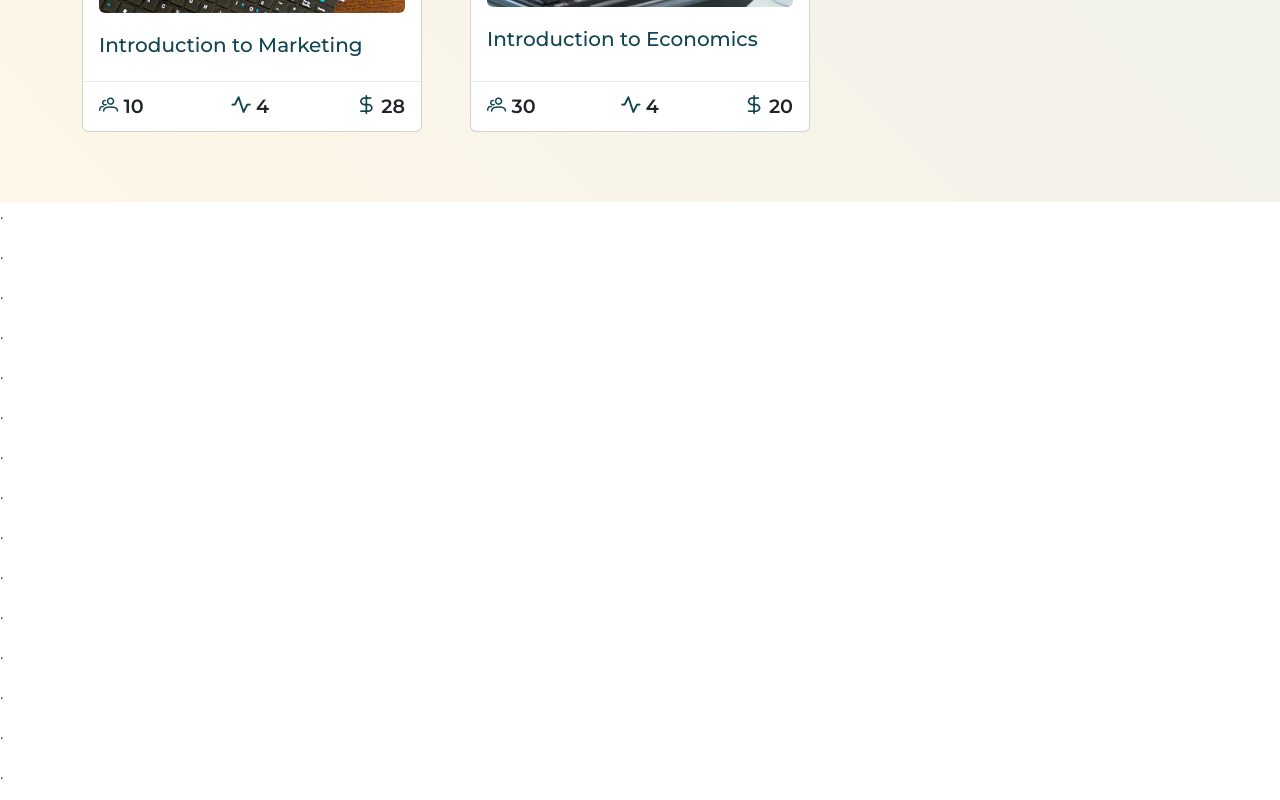
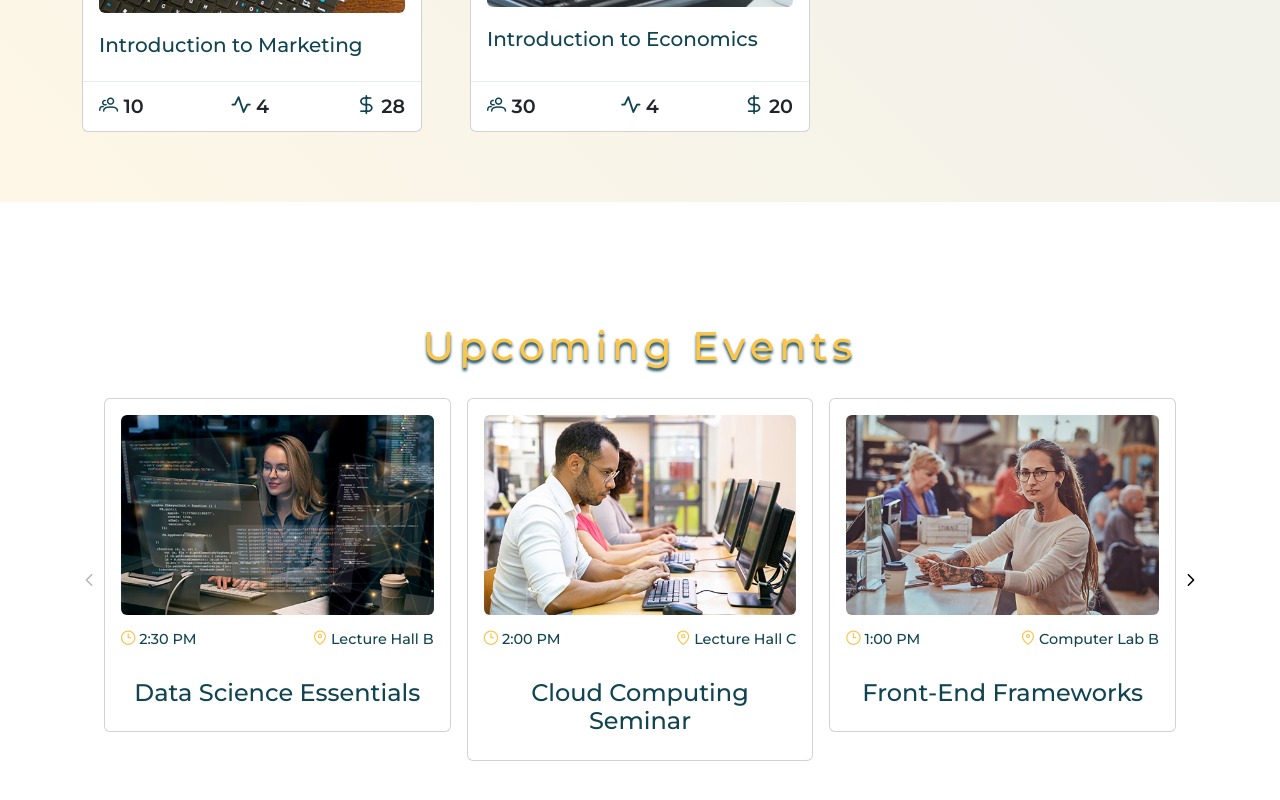
Before and after one commit to velikkom/easygoingeducations-frontend, a Next.js app: page / in a window 1280 px wide. Shown: the part 2699-3499 px from the top of the page. Built offline with nearby package versions, Linux system fonts and the light colour scheme.

Commit message:
third day

```diff
--- a/src/app/page.js
+++ b/src/app/page.js
@@ -4,6 +4,7 @@ import { Spacer } from "@/components/common/spacer/spacer";
 import React from "react";
 
 import { FeaturedCourses } from "@/components/home/featured-courses";
+import { UpcomingEvents } from "@/components/home/upcoming-events";
 
 const Page = () => {
   return (
@@ -13,6 +14,9 @@ const Page = () => {
       <Welcome />
       <Spacer />
       <FeaturedCourses />
+      <Spacer />
+      <UpcomingEvents />
+      <p>.</p>
       <p>.</p>
       <p>.</p>
       <p>.</p>
--- /dev/null
+++ b/src/components/events/event-card.jsx
@@ -0,0 +1,34 @@
+"use client";
+import React from "react";
+import { Card } from "react-bootstrap";
+import "./event-card.scss";
+import Image from "next/image";
+
+export const EventCard = (props) => {
+	const { title, time, location, image } = props;
+
+	return (
+		<Card className="event-card">
+			<Card.Body>
+				<Image
+					src={`/img/events/${image}`}
+					alt={title}
+					width={500}
+					height={320}
+					className="img-fluid rounded"
+				/>
+				<Card.Subtitle>
+					<span>
+						<i className="pi pi-clock"></i> {time}
+					</span>
+
+					<span>
+						<i className="pi pi-map-marker"></i> {location}
+					</span>
+				</Card.Subtitle>
+
+				<Card.Title>{title}</Card.Title>
+			</Card.Body>
+		</Card>
+	);
+};
--- /dev/null
+++ b/src/components/events/event-card.scss
@@ -0,0 +1,31 @@
+@use "../../styles/variables" as *;
+@use "../../styles/mixins" as *;
+
+.event-card {
+	height: 100%;
+
+	img {
+		width: 100%;
+		height: auto;
+	}
+
+	.card-title {
+		margin-top: 20px;
+        color: $color2;
+		font-size: 1.5rem;
+		text-align: center;
+	}
+
+	.card-subtitle {
+		padding-top: 20px;
+		padding-bottom: 10px;
+		@include flex();
+		font-weight: 500;
+		font-size: 0.9rem;
+		color: $color2;
+
+		i {
+			color: $color1;
+		}
+	}
+}
--- /dev/null
+++ b/src/components/home/upcoming-events-carousel.jsx
@@ -0,0 +1,43 @@
+
+"use client";
+import React from "react";
+
+import { Carousel } from "primereact/carousel";
+import { EventCard } from "../events/event-card";
+
+export const UpcomingEventsCarousel = ({ upcomingEvents }) => {
+
+
+    const responsiveOptions = [
+        {
+            breakpoint: '1400px',
+            numVisible: 3,
+            numScroll: 1
+        },
+        {
+            breakpoint: '1200px',
+            numVisible: 2,
+            numScroll: 1
+        },
+        {
+            breakpoint: '768px',
+            numVisible: 1,
+            numScroll: 1
+        },
+
+    ];
+
+    const itemTemplate = (item) => {
+		return <div className="p-2"><EventCard {...item} /></div>;
+	};
+
+	return (
+		<Carousel
+			value={upcomingEvents}
+			numVisible={3}
+			numScroll={1}
+			responsiveOptions={responsiveOptions}
+			itemTemplate={itemTemplate}
+		/>
+	);
+};
--- /dev/null
+++ b/src/components/home/upcoming-events.jsx
@@ -0,0 +1,18 @@
+import React from "react";
+import { Container } from "react-bootstrap";
+import { SectionTitle } from "../common/section-title/section-title";
+import { UpcomingEventsCarousel } from "./upcoming-events-carousel";
+import events from "@/helpers/data/events.json";
+
+export const UpcomingEvents = () => {
+  const upcomingEvents = events.filter(
+    (item) => new Date(item.date) > new Date()
+  );
+
+  return (
+    <Container>
+      <SectionTitle>Upcoming Events</SectionTitle>
+      <UpcomingEventsCarousel upcomingEvents={upcomingEvents} />
+    </Container>
+  );
+};
```
Also changed, not shown: src/components/home/mobile-app.jsx (added, +7 -0 lines).
